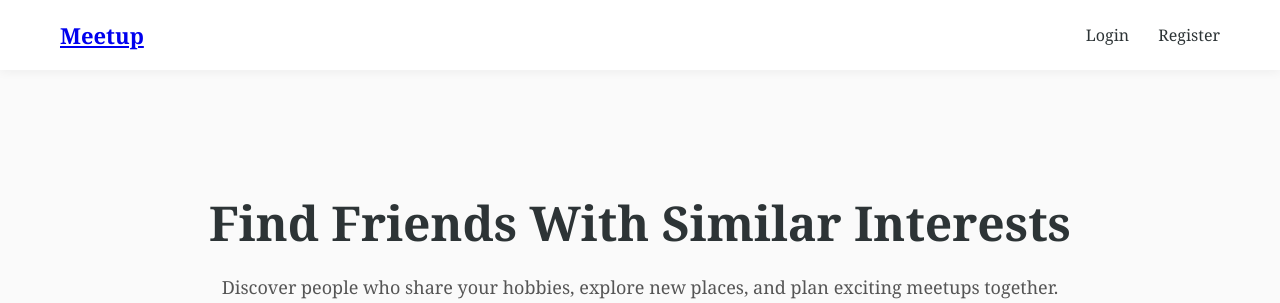
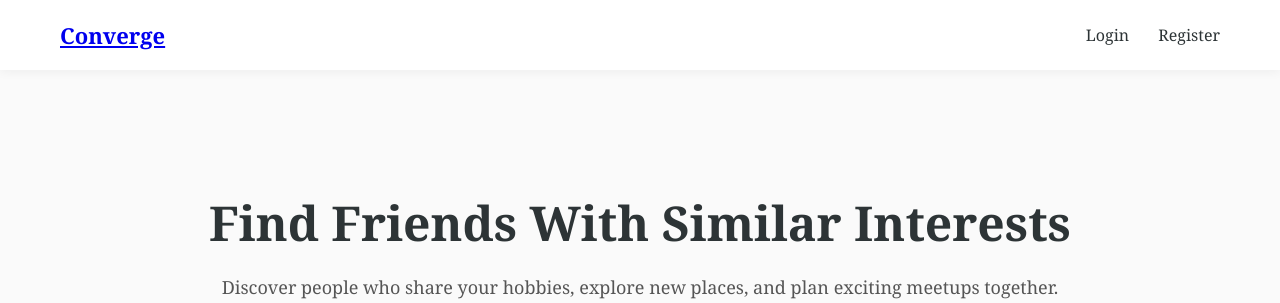
Before and after one commit to Koyena06/Converge-Meet-App, a PHP site: page /index.php in a window 1280 px wide. Shown: the top 303 px of the page. Run offline with PHP 8.4, Linux system fonts and the light colour scheme.

Commit message:
Update header.php

```diff
--- a/includes/header.php
+++ b/includes/header.php
@@ -7,7 +7,7 @@ if(session_status() === PHP_SESSION_NONE){
 <div class="navbar">
 
     <div class="logo">
-        <a href="/meetup-app/index.php">Meetup</a>
+        <a href="/meetup-app/index.php">Converge</a>
     </div>
 
     <div class="nav-links">
```
